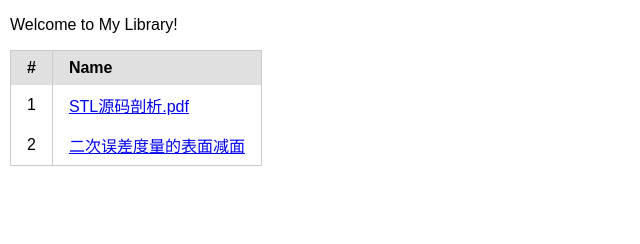
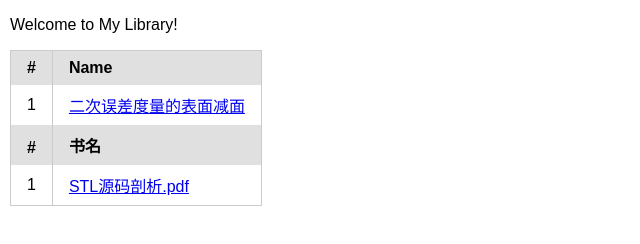
Before and after one commit to zhanzhan1848/zhanzhan1848.github.io, a plain HTML site: page index.html in a window 1280 px wide. Shown: the whole page, without its empty margins (0-640 px from the left). Drawn offline with Linux system fonts and the light colour scheme.

Commit message:
Update index.html

```diff
--- a/index.html
+++ b/index.html
@@ -14,22 +14,29 @@
                 <th>Name</th>
             </tr>
         </thead>
-
         <tbody>
             <tr>
+                <td>1</td>
+                <td>
+                  <a href="/PDF_Page/QEM.html" target="_blank">二次误差度量的表面减面</a>
+                </td>
+            </tr>
+        </tbody>
+
+    <thead>
+            <tr>
+                <th>#</th>
+                <th>书名</th>
+            </tr>
+        </thead>
+	    <tbody>
+		<tr>
                 <td>1</td>
                 <td>
                   <a href="/STL_yuan.html" target="_blank">STL源码剖析.pdf</a>
                 </td>
             </tr>
-
-            <tr>
-                <td>2</td>
-                <td>
-                  <a href="/PDF_Page/QEM.html" target="_blank">二次误差度量的表面减面</a>
-                </td>
-            </tr>
-        </tbody>
+	    </tbody>
     </table>
 </body>
   <style type="text/css">
```
